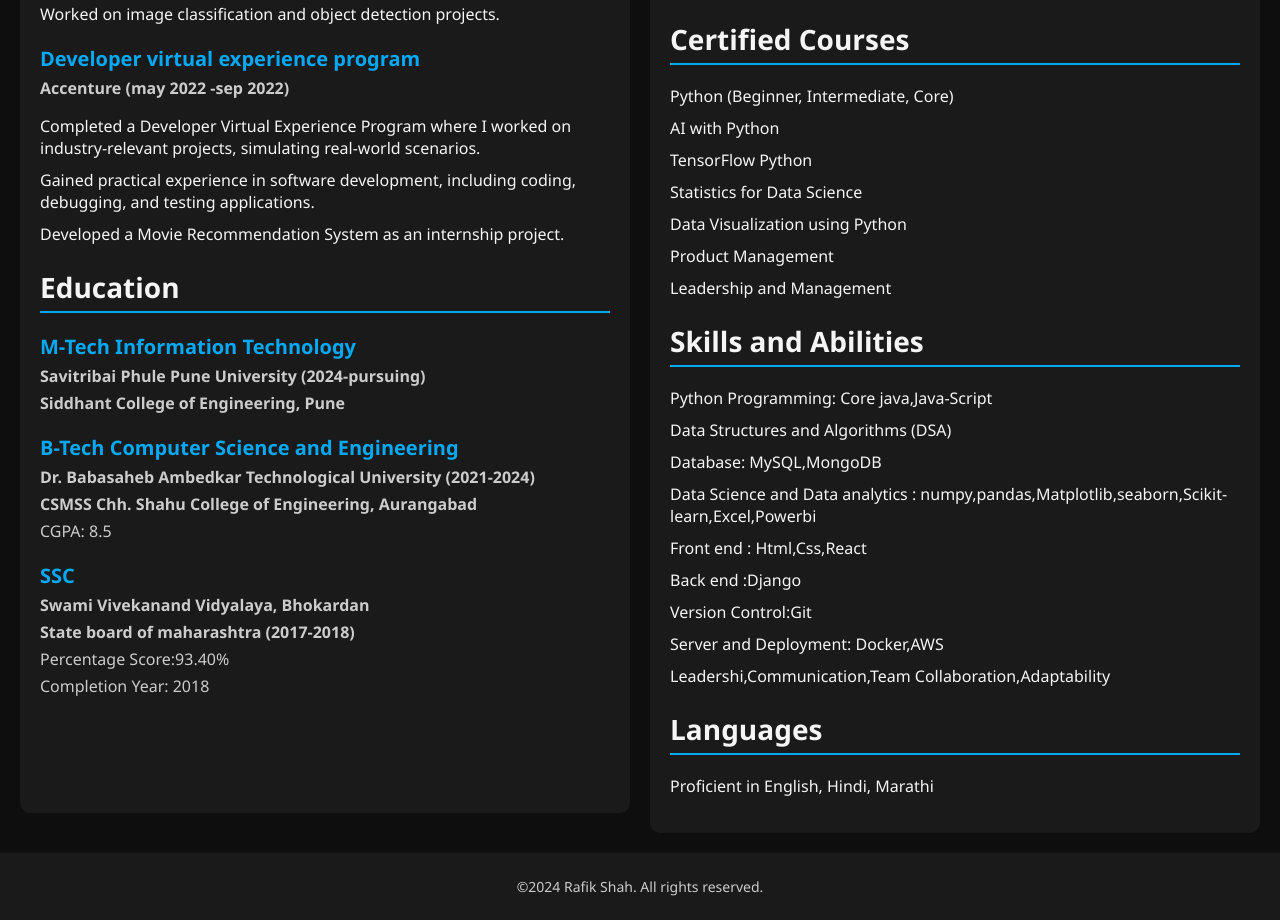
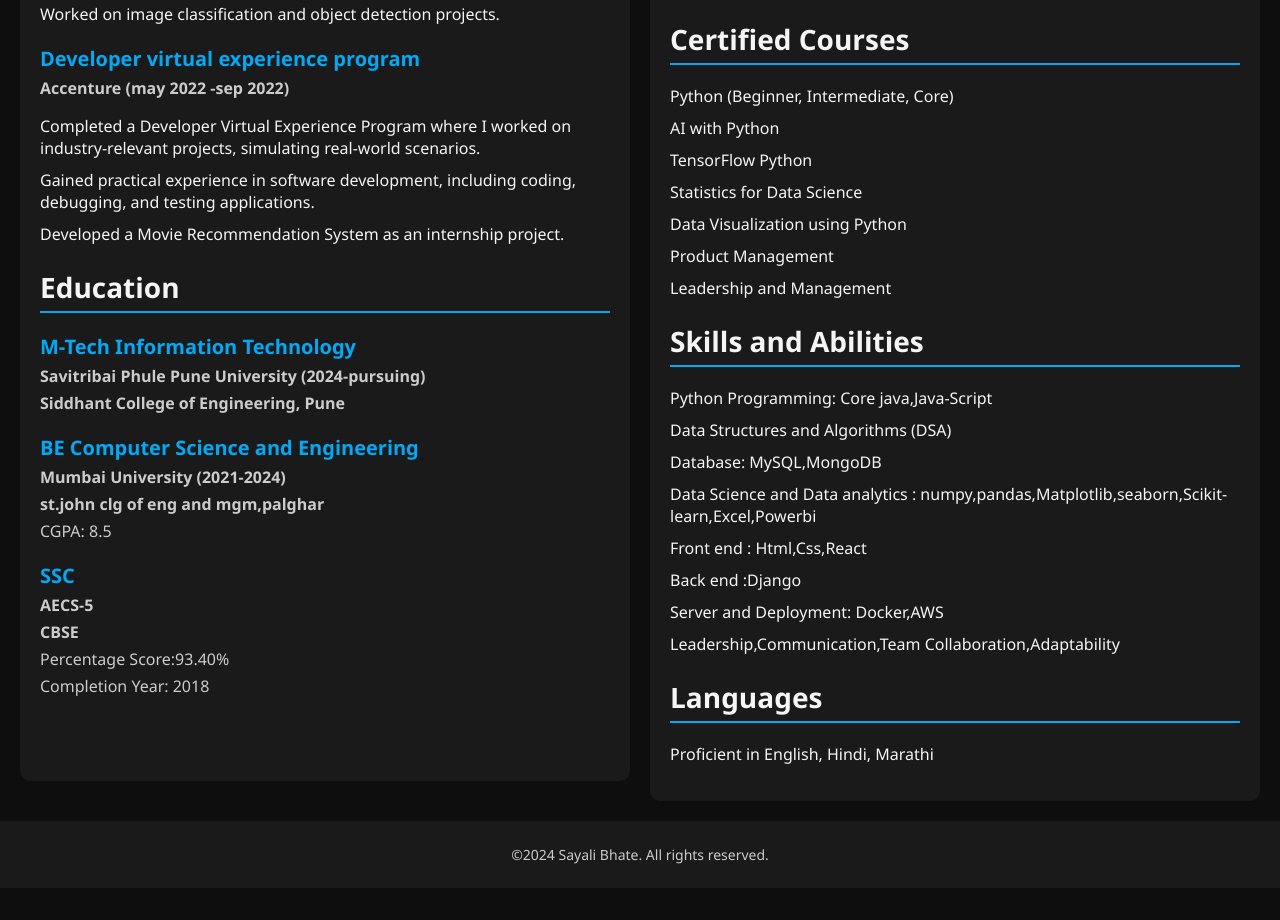
Before and after one commit to Sayalibhate/MY_RESUME, a plain HTML site: page index.html in a window 1280 px wide. Shown: the part 736-1656 px from the top of the page. After the commit the page ends 1624 px from the top, so only its background shows below. Drawn offline with Linux system fonts and the light colour scheme.

Commit message:
Update index.html

```diff
--- a/index.html
+++ b/index.html
@@ -176,14 +176,14 @@
 
 <body>
     <header>
-        <h1>Rafik Shah</h1>
+        <h1>Sayali Bhate</h1>
         <p>AI, Data Science, and Machine Learning Enthusiast committed to driving innovation and delivering impactful solutions.</p>
         <div class="contact-info">
             <ul>
-                <li><i class="fas fa-phone-alt"></i>7028352298</li>
-                <li><i class="fas fa-envelope"></i> <a href="mailto:rafikshah3262@gmail.com">rafikshah3262@gmail.com</a></li>
-                <li><i class="fab fa-linkedin"></i> <a href="https://www.linkedin.com/in/rafik-shah-179875209/" target="_blank">LinkedIn</a></li>
-                <li><i class="fab fa-github"></i> <a href="https://github.com/RAFIKSHA" target="_blank">GitHub</a></li>
+                <li><i class="fas fa-phone-alt"></i>9823456021</li>
+                <li><i class="fas fa-envelope"></i> <a href="mailto:sayalibhate2005@gmail.com">sayalibhate2005@gmail.com</a></li>
+                <li><i class="fab fa-linkedin"></i> <a href="https://www.linkedin.com/in/sayali-bhate/" target="_blank">LinkedIn</a></li>
+                <li><i class="fab fa-github"></i> <a href="https://github.com/sayalibhate/" target="_blank">GitHub</a></li>
             </ul>
         </div>
     </header>
@@ -231,16 +231,16 @@
                 </div>
 
                 <div class="education-item">
-                    <h3>B-Tech Computer Science and Engineering</h3>
-                    <p><strong>Dr. Babasaheb Ambedkar Technological University (2021-2024)</strong></p>
-                    <p><strong>CSMSS Chh. Shahu College of Engineering, Aurangabad</strong></p>
+                    <h3>BE Computer Science and Engineering</h3>
+                    <p><strong>Mumbai University (2021-2024)</strong></p>
+                    <p><strong>st.john clg of eng and mgm,palghar</strong></p>
                     <p>CGPA: 8.5</p>
                 </div>
 
                 <div class="education-item">
                     <h3>SSC</h3>
-                    <p><strong>Swami Vivekanand Vidyalaya, Bhokardan</strong></p>
-                    <p><strong>State board of maharashtra (2017-2018)</strong></p>
+                    <p><strong>AECS-5</strong></p>
+                    <p><strong>CBSE</strong></p>
                     <p>Percentage Score:93.40%</p>
                     <p>Completion Year: 2018</p>
                 </div>
@@ -288,9 +288,8 @@
                     <li>Data Science and Data analytics : numpy,pandas,Matplotlib,seaborn,Scikit-learn,Excel,Powerbi</li>
                     <li>Front end : Html,Css,React</li>
                     <li>Back end :Django</li>
-                    <li>Version Control:Git</li>
                     <li>Server and Deployment: Docker,AWS</li>
-                    <li>Leadershi,Communication,Team Collaboration,Adaptability</li>
+                    <li>Leadership,Communication,Team Collaboration,Adaptability</li>
 
                 </ul>
             </section>
@@ -305,7 +304,7 @@
     </div>
 
     <footer>
-        <p>©2024 Rafik Shah. All rights reserved.</p>
+        <p>©2024 Sayali Bhate. All rights reserved.</p>
     </footer>
 
 </body>
```
